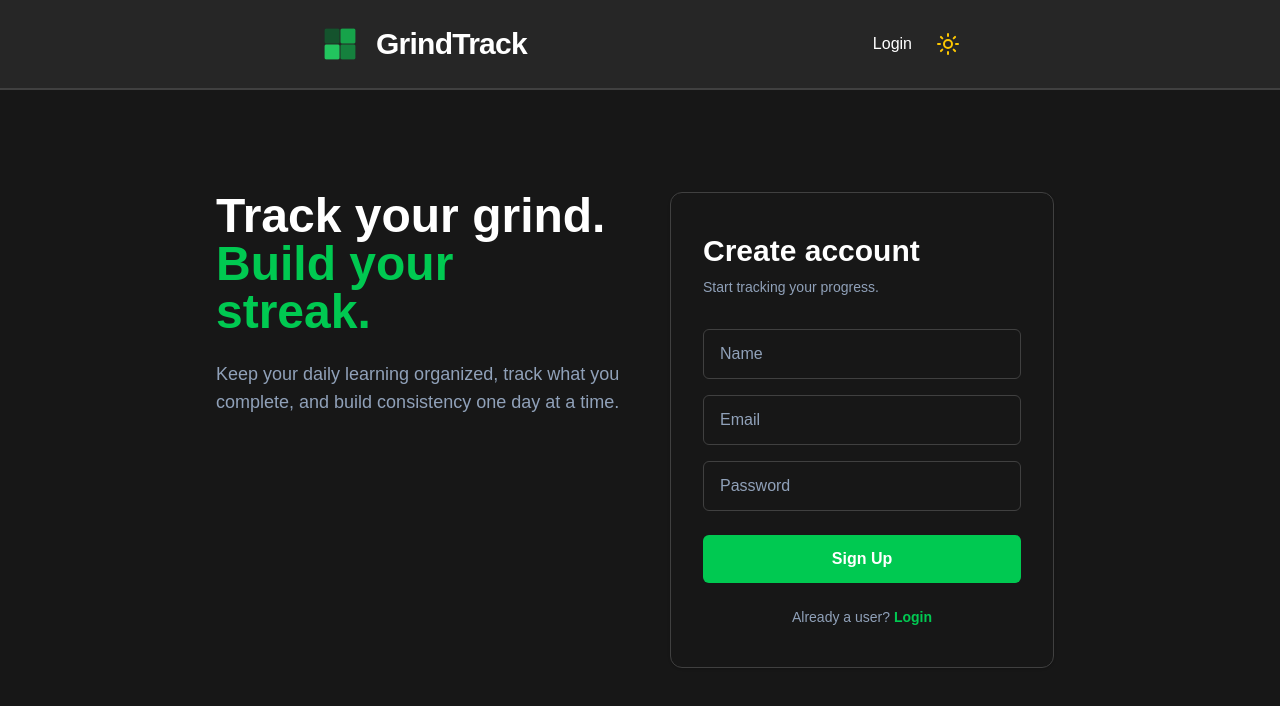
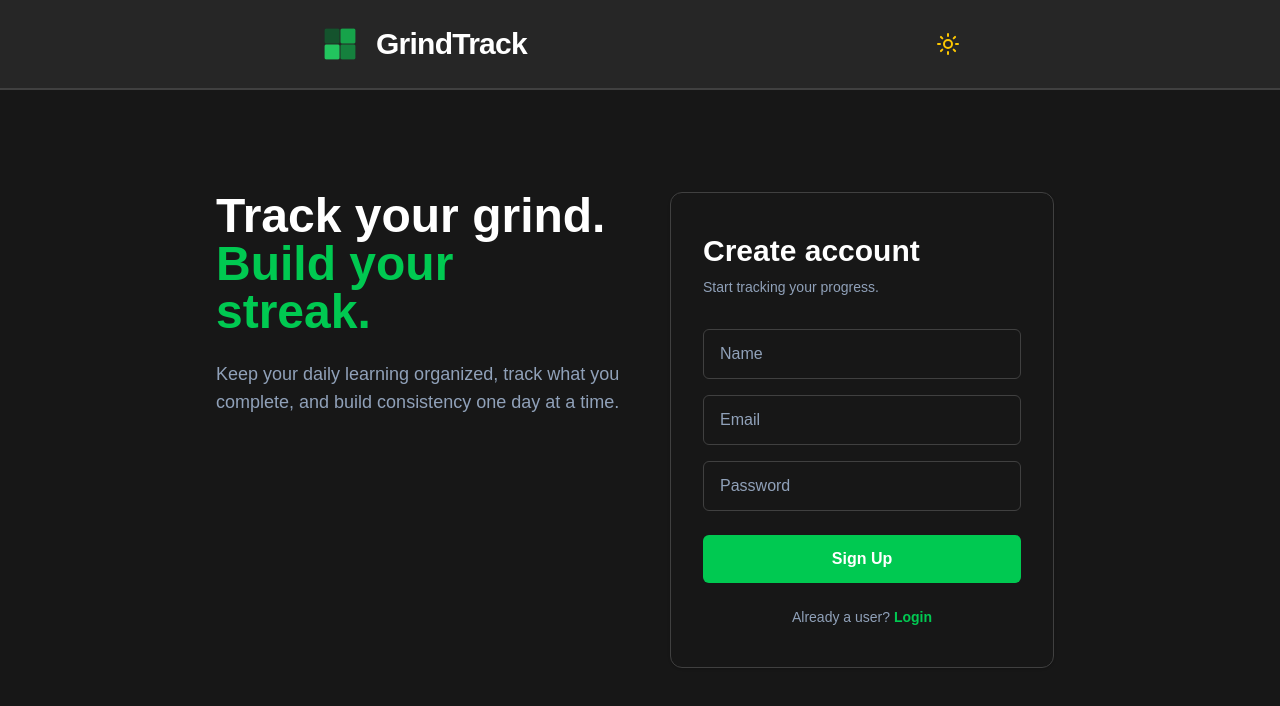
Before and after one commit to gparthiv/grindtrack, a React (Vite) app in the folder frontend/: page /login in a window 1280 px wide. Shown: the top 706 px of the page. Built offline with nearby package versions, Linux system fonts and the light colour scheme; no server answers; a web font is replaced by a local one.

Commit message:
fix: Navbar buttons redesigned

```diff
--- a/frontend/src/components/Navbar.tsx
+++ b/frontend/src/components/Navbar.tsx
@@ -1,6 +1,6 @@
 import { Moon, Sun } from "lucide-react";
 import { useEffect, useState } from "react";
-import { Link, useLocation, useNavigate } from "react-router-dom";
+import { useNavigate } from "react-router-dom";
 import { jwtDecode } from "jwt-decode";
 import logoLight from "../assets/logo-light.png";
 import logoDark from "../assets/logo-dark.png";
@@ -14,7 +14,6 @@ type UserToken = {
 
 function NavBar() {
   const [darkMode, setDarkMode] = useState(true);
-  const location = useLocation();
   const navigate = useNavigate();
 
   useEffect(() => {
@@ -120,18 +119,12 @@ function NavBar() {
       {/* RIGHT SIDE */}
       <div className="flex items-center gap-6">
 
-        {user && location.pathname !== "/" ? (
+        {/* LOGGED-IN CONTROLS */}
+        {user && (
           <>
             <span className="text-black dark:text-white">
               {user.name}
             </span>
-
-            {/* <Link
-              to="/dashboard"
-              className="text-black dark:text-white hover:text-green-600"
-            >
-              Dashboard
-            </Link> */}
 
             <button
               onClick={handleLogout}
@@ -144,24 +137,14 @@ function NavBar() {
               Logout
             </button>
           </>
-        ) : !user ? (
-          <Link
-            to="/"
-            className="text-black dark:text-white hover:text-green-600"
-          >
-            Login
-          </Link>
-        ) : null}
+        )}
 
+        {/* THEME — ALWAYS VISIBLE */}
         <button
           onClick={toggleDarkMode}
           className="cursor-pointer text-black dark:text-yellow-400"
         >
-          {darkMode ? (
-            <Sun size={24} />
-          ) : (
-            <Moon size={24} />
-          )}
+          {darkMode ? <Sun size={24} /> : <Moon size={24} />}
         </button>
 
       </div>
```
